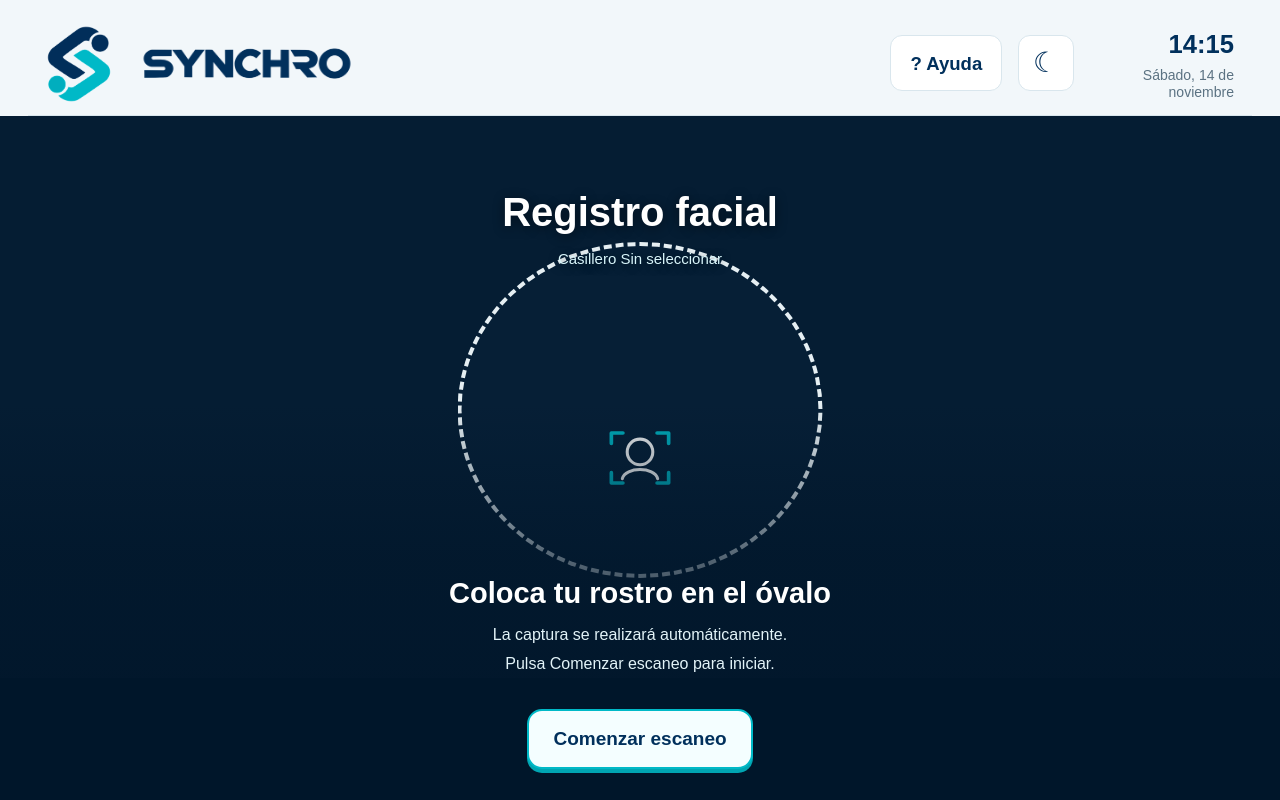
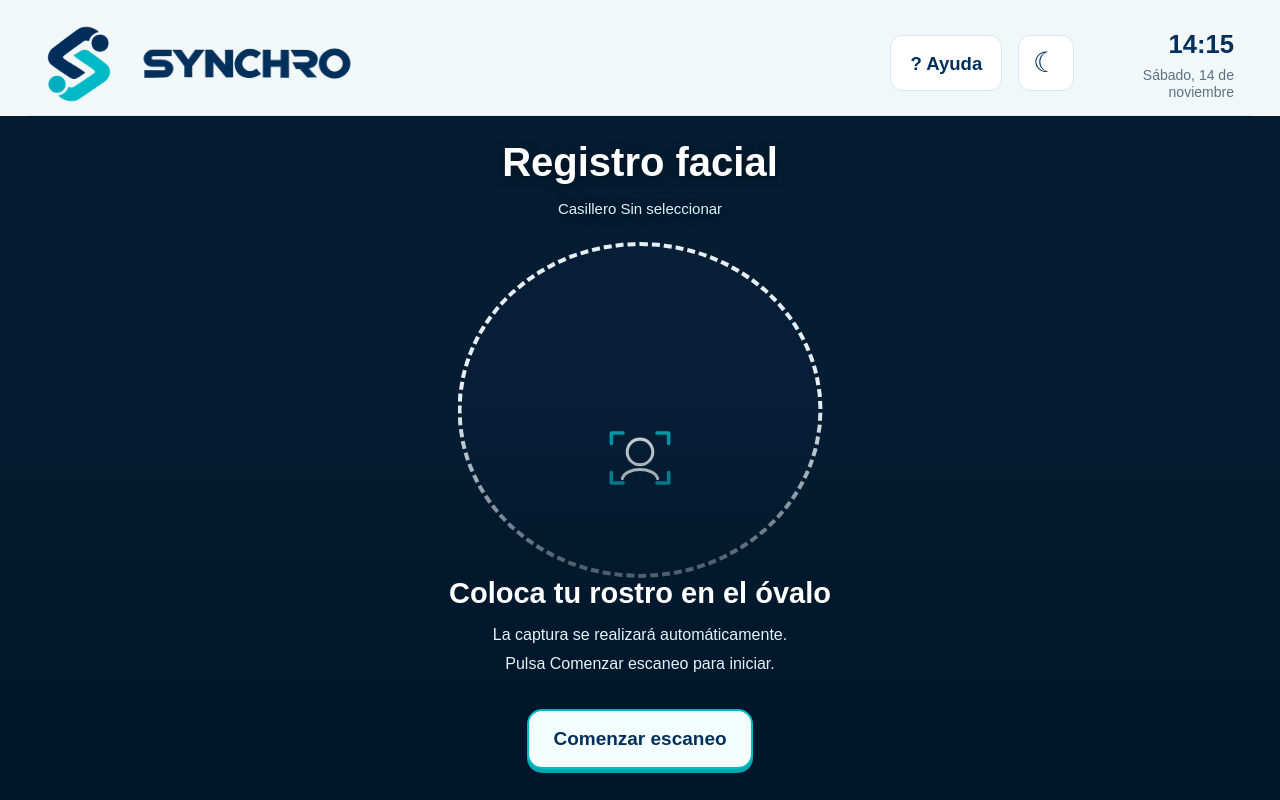
Before and after one commit to Bjosue95/SYNCHRO, a Vue app in the folder frontend/tablet-app/: page /retirar/rostro in a window 1280 px wide. Built offline with nearby package versions, Linux system fonts and the light colour scheme.

Commit message:
fix(tablet): alinear título facial en tablet horizontal sin mover visor

```diff
--- a/frontend/tablet-app/src/views/VerificacionFacialView.vue
+++ b/frontend/tablet-app/src/views/VerificacionFacialView.vue
@@ -818,6 +818,14 @@ onBeforeUnmount(() => {
   }
 }
 
+/* Tablet horizontal: titulo en la misma cota que MenuView.
+   Solo cambia el encabezado; el visor, ovalo y botones siguen fijos. */
+@media (orientation: landscape) and (min-width: 768px) and (min-height: 700px) {
+  .titulo-paso {
+    top: calc(clamp(12px, 2vh, 22px) - 10px);
+  }
+}
+
 /* Tablet vertical: mismo inicio del titulo que el menu (46px bajo el encabezado).
    El padding del titulo (10px) se descuenta para obtener la cota visual. */
 @media (orientation: portrait) and (min-width: 600px) and (min-height: 680px) {
```
